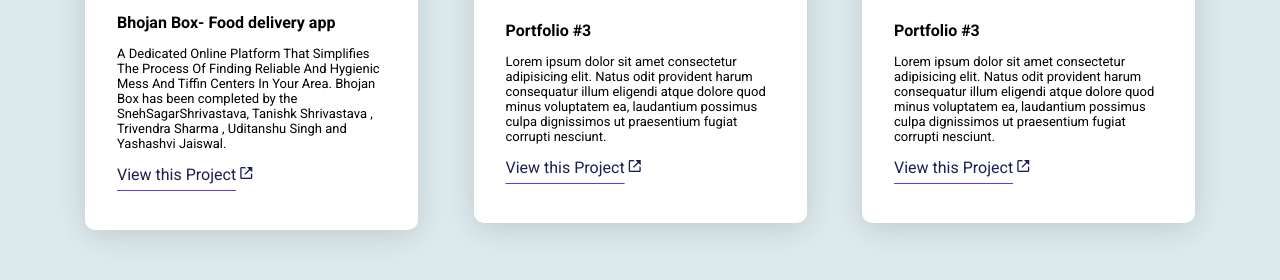
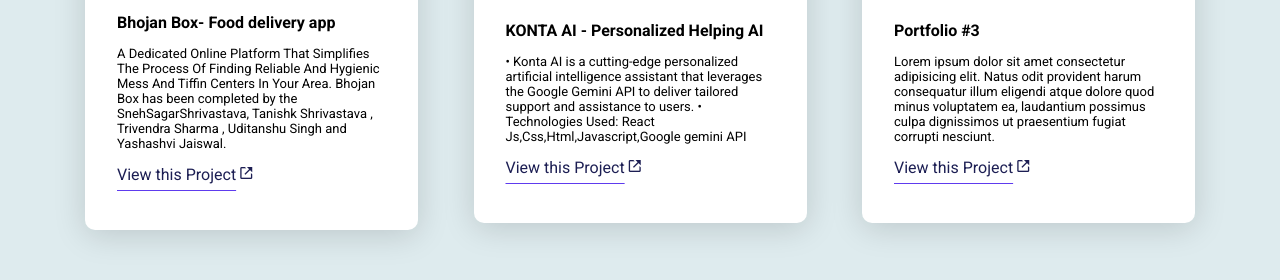
Before and after one commit to snehsagar111/MYportfolio, a plain HTML site: page index.html in a window 1280 px wide. Shown: the part 2502-2782 px from the top of the page. Drawn offline with nearby package versions, Linux system fonts and the light colour scheme.

Commit message:
Update index.html

```diff
--- a/index.html
+++ b/index.html
@@ -53,7 +53,7 @@
 
             </div>
             <div class="item">
-                <div class="icon"><i class="bx bxl-reactjs"></i></div>
+                <div class="icon"><i class="bx bxl-react"></i></div>
                 <h4>React Js </h4>
                 <p>My proficiency in React allows me to rapidly develop, test, and deploy modern web applications, keeping up with the latest trends and ensuring that every project meets high standards of quality and innovation.
 
@@ -116,8 +116,12 @@ My other love is information technology. I have many plans to implement newer te
             <div class="item">
                 <img src="backend_online_2.jpg" >
                 <div class="info">
-                    <h4>Portfolio #3</h4>
-                    <p>Lorem ipsum dolor sit amet consectetur adipisicing elit. Natus odit provident harum consequatur illum eligendi atque dolore quod minus voluptatem ea, laudantium possimus culpa dignissimos ut praesentium fugiat corrupti nesciunt.</p>
+                    <h4>
+KONTA AI - Personalized Helping AI</h4>
+                    <p>
+• Konta AI is a cutting-edge personalized artificial intelligence assistant that leverages the Google Gemini API to
+deliver tailored support and assistance to users.
+• Technologies Used: React Js,Css,Html,Javascript,Google gemini API</p>
                     <a href="#">View this Project<i class='bx bx-link-external'></i></a>
                 </div>
             </div>
```
